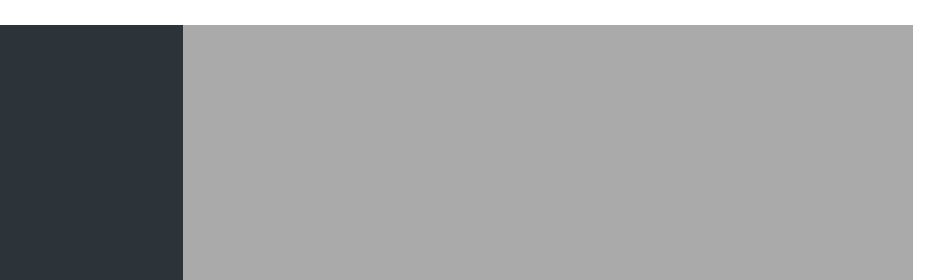
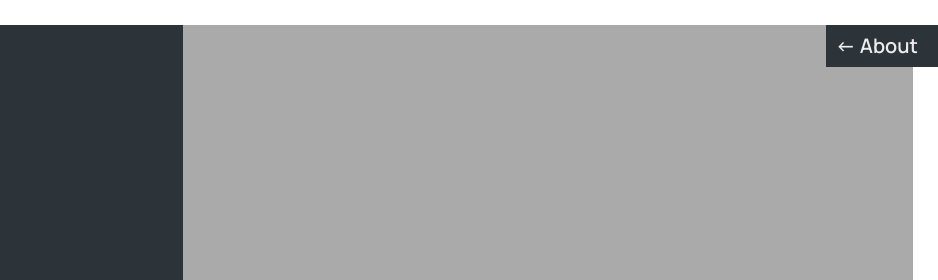
Before and after one commit to AkashRaman/Mappy, a website: page index.html in a window 1280 px wide. Shown: the top 280 px of the page, 342-1280 px from the left. Drawn offline with nearby package versions, Linux system fonts and the light colour scheme.

Commit message:
About btn added

```diff
--- a/index.html
+++ b/index.html
@@ -37,6 +37,7 @@
     <title>Mapty - Map your workouts</title>
   </head>
   <body>
+    <div class="about-btn"><- About</div>
     <div class="sidebar">
       <img src="logo.png" alt="Logo" class="logo" />
 
--- a/style.css
+++ b/style.css
@@ -27,7 +27,7 @@ body {
   line-height: 1.6;
   height: 100vh;
   overscroll-behavior-y: none;
-
+  overflow-x: hidden;
   background-color: #fff;
   padding: 2.5rem;
 
@@ -54,6 +54,23 @@ a:visited {
   align-self: center;
   margin-bottom: 4rem;
   cursor: pointer;
+}
+
+.about-btn{
+  background-color: var(--color-dark--1);
+  position:absolute;
+  top:2.5rem;
+  right:-1rem;
+  z-index: 9999;
+  font-size: 2rem;
+  font-weight: 600;
+  cursor: pointer;
+  padding: 0.5rem 3rem 0.5rem 1rem;
+  transition: all 0.5s, transform 1s;
+}
+
+.about-btn:hover{
+  transform: translateX(-1rem);
 }
 
 .workouts {
```
